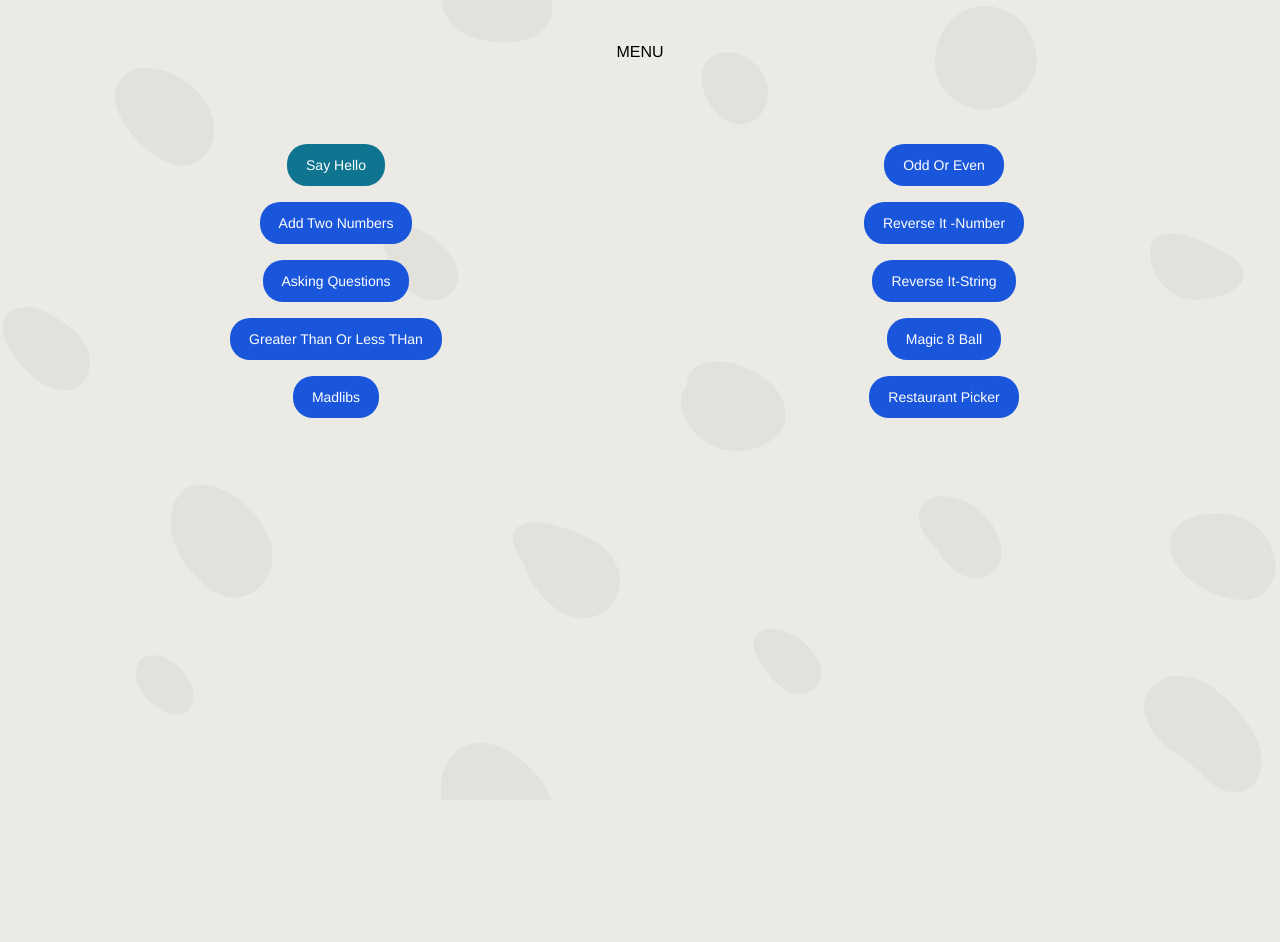
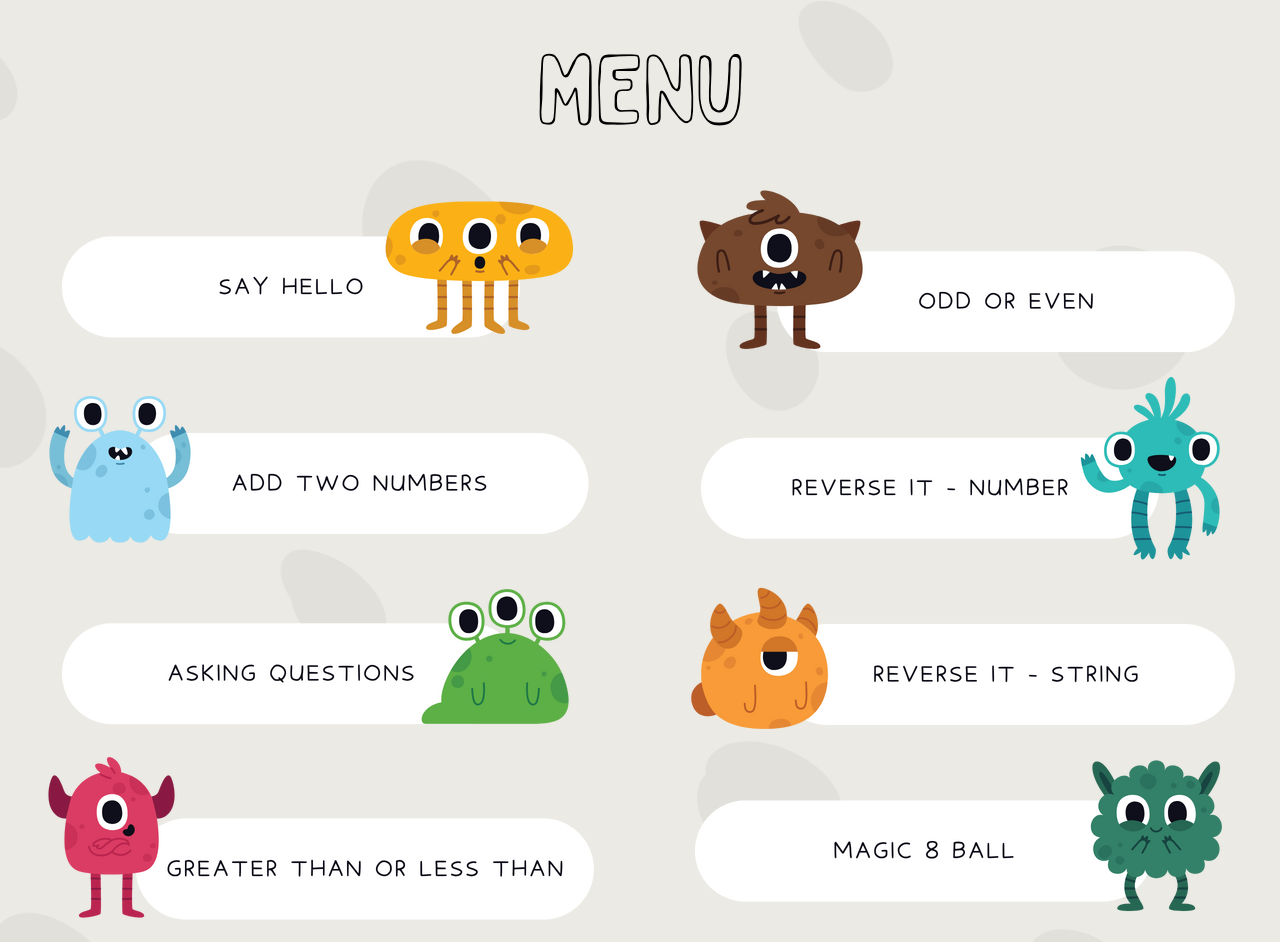
Before and after one commit to espressotoexpressions/allforone-react-rebuild, a React (Vite) app: page / in a window 1280 px wide. Shown: the top 942 px of the page. Before the commit the page ends 800 px from the top, so only its background shows below. Built offline with nearby package versions, Linux system fonts and the light colour scheme.

Commit message:
updated other design

```diff
--- a/src/components/askQuestions/AskQuestionsComponent.jsx
+++ b/src/components/askQuestions/AskQuestionsComponent.jsx
@@ -15,58 +15,59 @@ const AskQuestionsComponent = () => {
 
   return (
     <>
-    <div id="askingQuestionsContainer" className="flex place-items-center w-full">
+    <div id="askingQuestionsContainer" className="flex w-full p-5">
 
-      <div className=" flex-col justify-items-between align-items-center">
-        <h3 className=""> WHAT IS YOUR NAME?</h3>
+      <div className="flex flex-col  items-center gap-4 p-10">
+        <h3 className="text-center text-6xl"> WHAT IS YOUR NAME?</h3>
         <input
-          type="text"
-          className=""
+          type="text "
+          className="w-3/4"
           id="nameInput"
           onChange={(e) => {
             setUserName(e.target.value);
           }}
         />
-        <h3 className="text-center"> WHAT TIME DID YOU WAKE UP?</h3>
+        <h3 className="text-center text-6xl"> WHAT TIME DID YOU WAKE UP?</h3>
         <input
           type="text"
-          className=" mb-3"
+          className="w-3/4"
           id="wakeUpInput"
           onChange={(e) => {
             setWakeupTime(e.target.value);
           }}
         />
-        <div>
+
           <button
             id="askingQuestionsSubmitBtn"
-            className="w-50"
+            className="w-1/2"
             onClick={SubmitBtn}
           >
             SUBMIT
           </button>
-        </div>
+
       </div>
-      <div className="flex-col text-center">
-        <h1 className="bobbyJonesOutlineFont">asking Questions</h1>
+      <div className="flex flex-col justify-center text-center">
+        <h1 className="bobbyJonesOutlineFont text-8xl">asking Questions</h1>
 
         <textarea
           className="p-5"
-          id="askingQuestionsOutput" row="3"
+          id="askingQuestionsOutput" rows="3"
           value={askQMsg}
+          readOnly
         ></textarea>
       </div>
 
     </div>
 
-    <div className="flex">
-            <div className="col-10 d-flex justify-content-between overflow-hidden">
+    <div className="flex justify-center w-full ">
+            <div className="justify-content-between overflow-hidden ">
                 <img
                 className="mb-[-200px]"
                  src={greenMonster} alt="Green Monster" />
             </div>
-            <div className="col-2 d-flex align-items-end ">
-          <Link to='/' className="content-end ">
-            <img className="h-[10em]"
+            <div className="flex justify-center items-end ">
+          <Link to='/' className="">
+            <img className="h-[10em] "
               src={homeBtn}
               id="homeBtn"
               alt="Home Button"
--- a/src/components/menu/MenuComponent.jsx
+++ b/src/components/menu/MenuComponent.jsx
@@ -1,24 +1,74 @@
 import { Button } from "flowbite-react";
 import { Link } from "react-router-dom";
 import { NavLink } from "react-router-dom";
-const MenuComponent=()=>{
-    return (
-      <>
-        <h1 className="text-center p-10"> MENU</h1>
-        <div className="grid grid-cols-2 gap-4 place-items-center p-10">
-        <Link to='/say-hello'><Button> Say Hello</Button></Link>
-        <Link to='/odd-or-even'> <Button color="blue">Odd Or Even</Button></Link>
-        <Link to='/add-two-num'> <Button color="blue">Add Two Numbers</Button></Link>
-        <Link to='/reverse-it-num'> <Button color="blue">Reverse It -Number</Button></Link>
-        <Link to='/ask-questions'> <Button color="blue">Asking Questions</Button></Link>
-        <Link to='/reverse-it-str'> <Button color="blue">Reverse It-String</Button></Link>
-        <Link to='/greater-less'> <Button color="blue"> Greater Than Or Less THan</Button></Link>
-        <Link to='/magic-8-ball'> <Button color="blue">Magic 8 Ball</Button></Link>
-        <Link to='/madlibs'> <Button color="blue">Madlibs</Button></Link>
-        <Link to='/restaurant-picker'> <Button color="blue">Restaurant Picker</Button></Link>
-        </div>
-      </>
+import SayHelloBtn from "../../assets/SayHelloBtn.png";
+import OddOrEvenBtn from "../../assets/OddOrEvenBtn.png";
+import Add2NumbersBtn from "../../assets/Add2NumBtn.png";
+import ReverseItNumBtn from "../../assets/ReverseItNumBtn.png";
+import AskingQBtn from "../../assets/AskingQBtn.png";
+import ReverseItStrBtn from "../../assets/ReverseItStrBtn.png";
+import GreaterLessBtn from "../../assets/GreaterLessBtn.png";
+import Magic8BallBtn from "../../assets/Magic8BallBtn.png";
+import MadlibsBtn from "../../assets/madlibsBtn.png";
+import RestaurantPickerBtn from "../../assets/RestaurantPickerBtn.png";
 
-    )
+const MenuComponent = () => {
+  return (
+    <>
+      <h1 className="text-center p-10 text-8xl bobbyJonesOutlineFont"> MENU</h1>
+      <div className="grid grid-cols-2 gap-1 place-items-center">
+        <Link to="/say-hello">
+          <button>
+            <img src={SayHelloBtn} alt="Say hello Button" />
+          </button>
+        </Link>
+        <Link to="/odd-or-even">
+          <button>
+            <img src={OddOrEvenBtn} alt="Odd Or EvenButton" />
+          </button>
+        </Link>
+        <Link to="/add-two-num">
+          <button>
+            <img src={Add2NumbersBtn} alt="Add 2 Numbers Button" />
+          </button>
+        </Link>
+        <Link to="/reverse-it-num">
+          <button>
+            <img src={ReverseItNumBtn} alt="Reverse It Button" />
+          </button>
+        </Link>
+        <Link to="/ask-questions">
+        <button>
+                  <img src={AskingQBtn} alt="Ask Questions Button" />
+                </button>
+        </Link>
+        <Link to="/reverse-it-str">
+        <button>
+                  <img src={ReverseItStrBtn} alt="Reverse It String Button" />
+                </button>
+        </Link>
+        <Link to="/greater-less">
+        <button>
+                  <img src={GreaterLessBtn} alt="Greater or Less Than Button" />
+                </button>
+        </Link>
+        <Link to="/magic-8-ball">
+        <button>
+                  <img src={Magic8BallBtn} alt="Magic 8 Ball Button" />
+                </button>
+        </Link>
+        <Link to="/madlibs">
+        <button>
+                  <img src={MadlibsBtn} alt="MadLibs Button" />
+                </button>
+        </Link>
+        <Link to="/restaurant-picker">
+        <button>
+                  <img src={RestaurantPickerBtn} alt="Restaurant Picker Button" />
+                </button>
+        </Link>
+      </div>
+    </>
+  );
 };
-export default MenuComponent
+export default MenuComponent;
--- a/src/components/oddOrEven/OddEvenComponent.jsx
+++ b/src/components/oddOrEven/OddEvenComponent.jsx
@@ -15,36 +15,35 @@ const OddEvencomponent = () => {
 
   return (
     <>
-      <div class=" pe-5 pt-5" id="oddOrEvenContainer">
+      <div className=" pe-5 pt-5" id="oddOrEvenContainer">
         {/* <!-- top Input section--> */}
-        <div class="grid grid-cols-[1fr_1fr_2fr] gap-4 justify-between">
+        <div className="grid grid-cols-[1fr_1fr_2fr] gap-4 justify-between">
           <img
-            className="ms-[-130px] mt-[-150px] h-[500px] w-auto"
+            className="ms-[-100px] mt-[-120px] h-auto w-auto object-contain"
             src={brownMonster}
             id="brownMonster"
             alt="Brown Monster"
           />
 
-          <div class="col-3 text-center justify-content-center">
-            {" "}
-            <h1 class="bobbyJonesOutlineFont text-8xl">ODD OR EVEN</h1>
+          <div className="flex items-center">
+
+            <h1 className="bobbyJonesOutlineFont text-8xl ">ODD OR EVEN</h1>
           </div>
-          <div class="col-6 d-flex flex-column justify-content-around">
-            <div class="row ">
-              <h2>ENTER A NUMBER</h2>
-            </div>
-            <div class="row justify-content-center">
+          <div className="flex flex-col justify-content-around gap-4">
+
+              <h2 className="text-6xl text-center">ENTER A NUMBER</h2>
+
               <input
                 type="text"
-                class="w-75"
+                className=" w-full h-full"
                 id="oddOrEvenInput"
                 placeholder="0"
                 onChange={(e) => setUserInput(e.target.value)}
               />
-            </div>
-            <div class="row justify-content-center ">
 
-              <button id="oddEvenSubmitBtn" onClick={SubmitBtn} class="w-50">
+            <div className="flex justify-center">
+
+              <button id="oddEvenSubmitBtn" onClick={SubmitBtn} className="w-3/4">
 
                 SUBMIT
               </button>
@@ -52,13 +51,13 @@ const OddEvencomponent = () => {
           </div>
         </div>
         {/* <!--bottom result setion--> */}
-        <div class=" px-5  justify-content-between overflow-hidden">
-          <h3> THE ANSWER IS:</h3>
+        <div className="flex flex-col gap-4 m-10 justify-content-between justify-end h-">
+          <h3 className="text-6xl"> THE ANSWER IS:</h3>
 
-          <div class="flex place-content-between">
+          <div className="flex place-content-between 0">
             <textarea
               readonly
-              class="px-6 py-3 form-control text-center justify-center"
+              className="text-center justify-center"
               id="oddEvenOutput"
               value={oddEvenMsg}
             ></textarea>
--- a/src/styles/style.css
+++ b/src/styles/style.css
@@ -64,9 +64,7 @@ h3{
     color:var(--brown);
   }
 
-  #nameInput{
-    width: 60%;
-  }
+
 
   #btnSayHello{
     background-color:var(--brown);
@@ -78,8 +76,10 @@ h3{
 
   input,textarea{
     border-radius: 20px !important;
+    padding:50px 30px !important;
     font-size: 45px !important;
     color: var(--darkgray) !important;
+    line-height: 1.5 !important;
 
 
 
@@ -87,6 +87,7 @@ h3{
 
   button{
     border-radius: 20px !important;
+    padding: 10px !important;
   }
 
   .inactive{
@@ -119,10 +120,10 @@ border-radius: 20px !important;
 
 #firstNumInput, #secondNumInput,#totalInput{
 
-  /* height: 200px;
-  text-align: center;
+  /* height: 200px; */
+  /* text-align: center; */
   border: 0px;
-  font-size: 100px !important; */
+  /* font-size: 50px !important; */
 }
 #totalInput{
   height: 400px  !important;
@@ -139,7 +140,6 @@ object-fit: cover; /* Ensures the image maintains aspect ratio */
     color:var(--green);
   }
 
-
 #askingQuestionsSubmitBtn{
   background-color: var(--green);
   color: white;
@@ -151,13 +151,14 @@ object-fit: cover; /* Ensures the image maintains aspect ratio */
 
 #nameInput,#wakeUpInput{
 
-  height: 100px;
+  /* height: 100px; */
   text-align: center;
   border: 0px;
   font-size:75px !important;
 }
 #askingQuestionsOutput{
   height: 450px;
+  padding:10px 10px !important;
   text-align: center;
   border: 0px;
   font-size: 65px !important;
@@ -266,8 +267,7 @@ object-fit: cover; /* Ensures the image maintains aspect ratio */
       }
 
       #oddOrEvenInput{
-        height: 300px;
-        width:400px;
+
         text-align: center;
         border: 0px;
         font-size: 100px !important;
@@ -275,7 +275,7 @@ object-fit: cover; /* Ensures the image maintains aspect ratio */
 
       #oddEvenOutput{
 
-        height: 300px;
+        height: 400px;
         border: 0px;
         font-size: 75px !important;
         color: var(--darkbrown) !important;
```
Also changed, not shown: src/components/addTwoNumbers/AddTwoNumComponent.jsx (+37 -37 lines), src/components/reversItNum/ReverseItNumComponent.jsx (+6 -6 lines).
